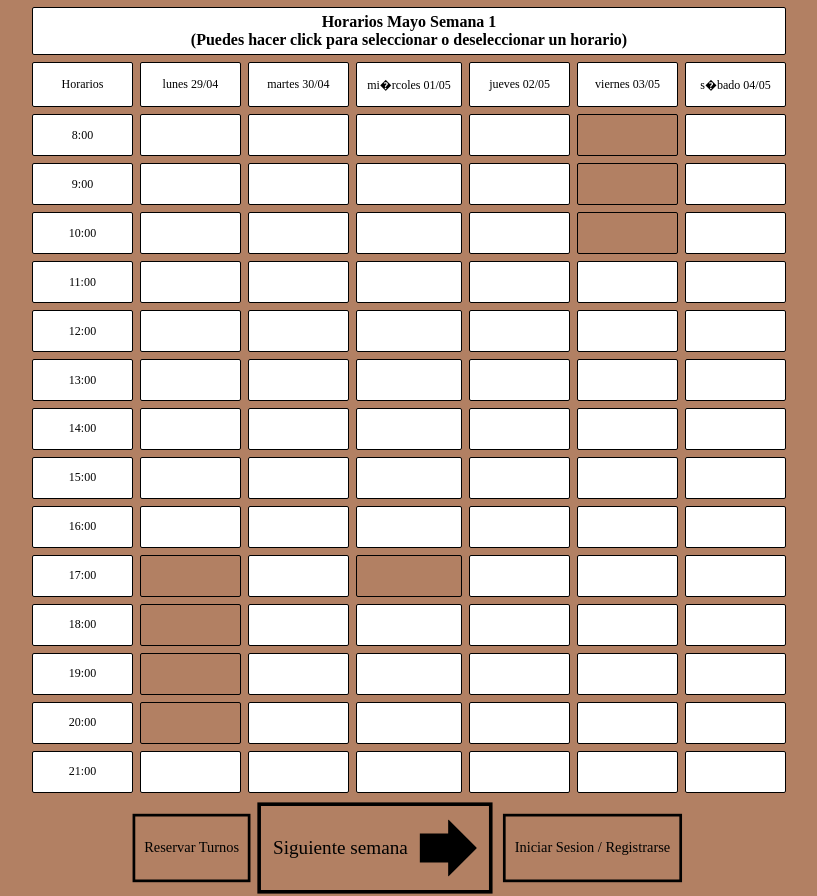
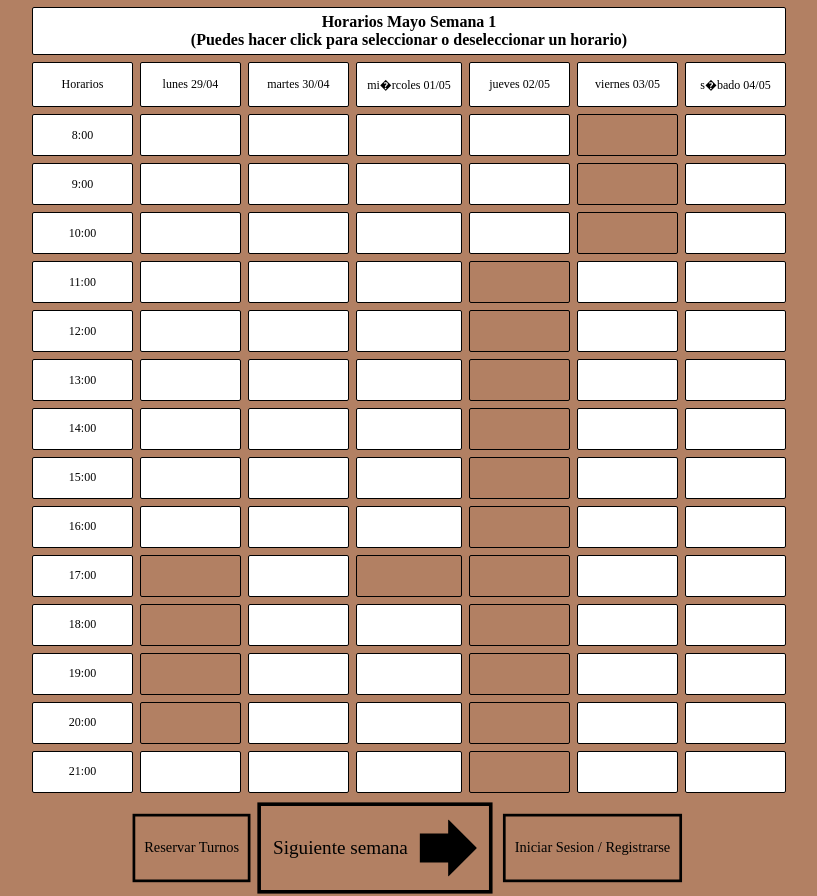
Before and after one commit to ValentinDaSilva/ClasesParticularesUTN.github.io, a plain HTML site: page index.html in a window 1280 px wide. Shown: the whole page, without its empty margins (231-1048 px from the left). Drawn offline with Linux system fonts and the light colour scheme; some packages are replaced by stand-ins of ours; no server answers; a script that the page names is missing.

Commit message:
Update index.html

```diff
--- a/index.html
+++ b/index.html
@@ -97,7 +97,7 @@
             <td data-fila="10" data-columna="B"></td>
             <td data-fila="10" data-columna="C"></td>
             <td data-fila="10" data-columna="D"></td>
-            <td data-fila="10" data-columna="E"></td>
+            <td class="inmovible 1" data-fila="10" data-columna="E"></td>
             <td data-fila="10" data-columna="F"></td>
             <td data-fila="10" data-columna="G"></td>
           </tr>
@@ -115,7 +115,7 @@
             <td data-fila="12" data-columna="B"></td>
             <td data-fila="12" data-columna="C"></td>
             <td data-fila="12" data-columna="D"></td>
-            <td data-fila="12" data-columna="E"></td>
+            <td class="inmovible 1" data-fila="12" data-columna="E"></td>
             <td data-fila="12" data-columna="F"></td>
             <td data-fila="12" data-columna="G"></td>
           </tr>
@@ -133,7 +133,7 @@
             <td data-fila="14" data-columna="B"></td>
             <td data-fila="14" data-columna="C"></td>
             <td data-fila="14" data-columna="D"></td>
-            <td data-fila="14" data-columna="E"></td>
+            <td class="inmovible 1" data-fila="14" data-columna="E"></td>
             <td data-fila="14" data-columna="F"></td>
             <td data-fila="14" data-columna="G"></td>
           </tr>
@@ -151,7 +151,7 @@
             <td data-fila="16" data-columna="B"></td>
             <td data-fila="16" data-columna="C"></td>
             <td data-fila="16" data-columna="D"></td>
-            <td data-fila="16" data-columna="E"></td>
+            <td class="inmovible 1" data-fila="16" data-columna="E"></td>
             <td data-fila="16" data-columna="F"></td>
             <td data-fila="16" data-columna="G"></td>
           </tr>
@@ -160,7 +160,7 @@
             <td></td>
             <td></td>
             <td></td>
-            <td></td>
+            <td class="inmovible 1"></td>
             <td></td>
             <td></td>
           </tr>
@@ -169,7 +169,7 @@
             <td data-fila="18" data-columna="B"></td>
             <td data-fila="18" data-columna="C"></td>
             <td data-fila="18" data-columna="D"></td>
-            <td data-fila="18" data-columna="E"></td>
+            <td class="inmovible 1" data-fila="18" data-columna="E"></td>
             <td data-fila="18" data-columna="F"></td>
             <td data-fila="18" data-columna="G"></td>
           </tr>
@@ -187,7 +187,7 @@
             <td data-fila="20" data-columna="B"></td>
             <td data-fila="20" data-columna="C"></td>
             <td data-fila="20" data-columna="D"></td>
-            <td data-fila="20" data-columna="E"></td>
+            <td class="inmovible 1" data-fila="20" data-columna="E"></td>
             <td data-fila="20" data-columna="F"></td>
             <td data-fila="20" data-columna="G"></td>
           </tr>
@@ -205,7 +205,7 @@
             <td class="inmovible 1" data-fila="22" data-columna="B"></td>
             <td data-fila="22" data-columna="C"></td>
             <td class="inmovible" data-fila="22" data-columna="D"></td>
-            <td data-fila="22" data-columna="E"></td>
+            <td class="inmovible 1" data-fila="22" data-columna="E"></td>
             <td data-fila="22" data-columna="F"></td>
             <td data-fila="22" data-columna="G"></td>
           </tr>
@@ -223,7 +223,7 @@
             <td class="inmovible 1" data-fila="24" data-columna="B"></td>
             <td data-fila="24" data-columna="C"></td>
             <td data-fila="24" data-columna="D"></td>
-            <td data-fila="24" data-columna="E"></td>
+            <td class="inmovible 1" data-fila="24" data-columna="E"></td>
             <td data-fila="24" data-columna="F"></td>
             <td data-fila="24" data-columna="G"></td>
           </tr>
@@ -241,7 +241,7 @@
             <td class="inmovible 1" data-fila="26" data-columna="B"></td>
             <td data-fila="26" data-columna="C"></td>
             <td data-fila="26" data-columna="D"></td>
-            <td data-fila="26" data-columna="E"></td>
+            <td class="inmovible 1" data-fila="26" data-columna="E"></td>
             <td data-fila="26" data-columna="F"></td>
             <td data-fila="26" data-columna="G"></td>
           </tr>
@@ -259,7 +259,7 @@
             <td class="inmovible 1" data-fila="28" data-columna="B"></td>
             <td data-fila="28" data-columna="C"></td>
             <td data-fila="28" data-columna="D"></td>
-            <td data-fila="28" data-columna="E"></td>
+            <td class="inmovible 1" data-fila="28" data-columna="E"></td>
             <td data-fila="28" data-columna="F"></td>
             <td data-fila="28" data-columna="G"></td>
           </tr>
@@ -277,7 +277,7 @@
             <td data-fila="30" data-columna="B"></td>
             <td data-fila="30" data-columna="C"></td>
             <td data-fila="30" data-columna="D"></td>
-            <td data-fila="30" data-columna="E"></td>
+            <td class="inmovible 1" data-fila="30" data-columna="E"></td>
             <td data-fila="30" data-columna="F"></td>
             <td data-fila="30" data-columna="G"></td>
           </tr>
@@ -286,7 +286,7 @@
             <td></td>
             <td></td>
             <td></td>
-            <td></td>
+            <td class="inmovible 1"></td>
             <td></td>
             <td></td>
           </tr>
```
